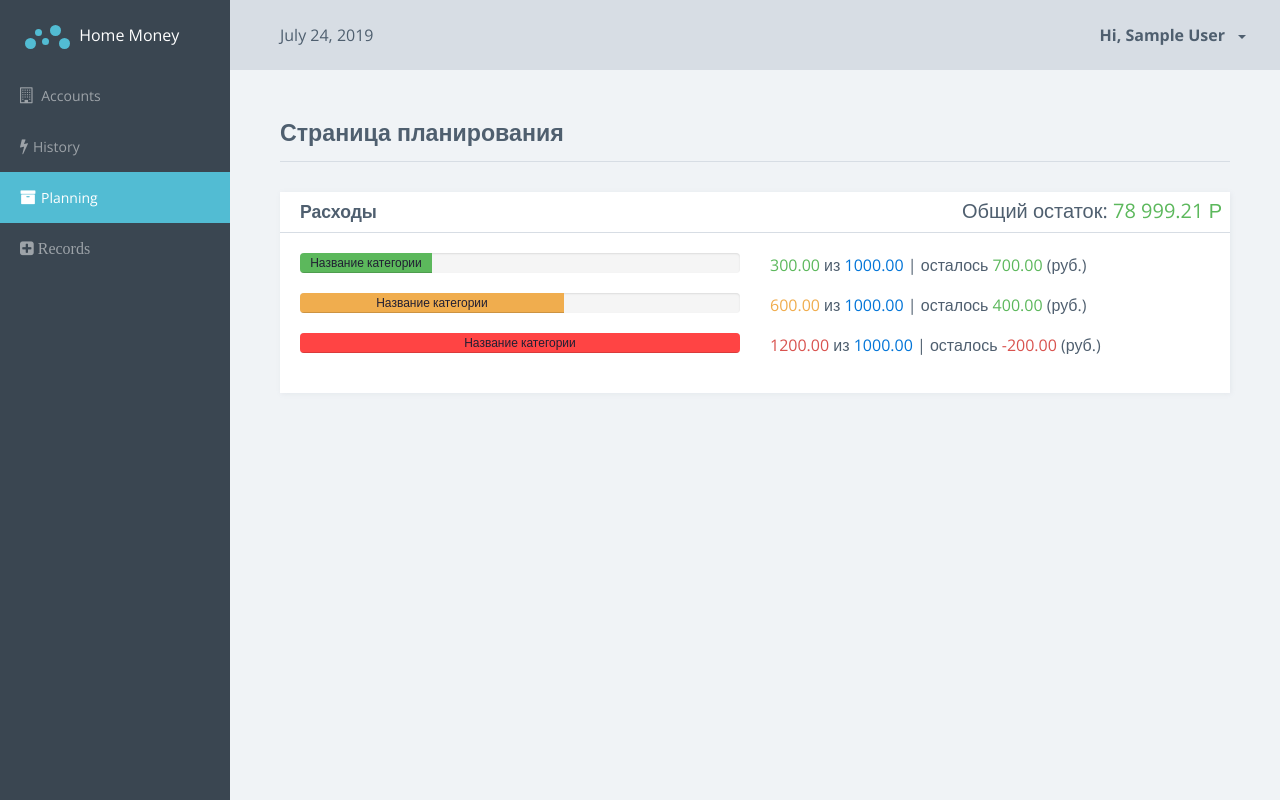
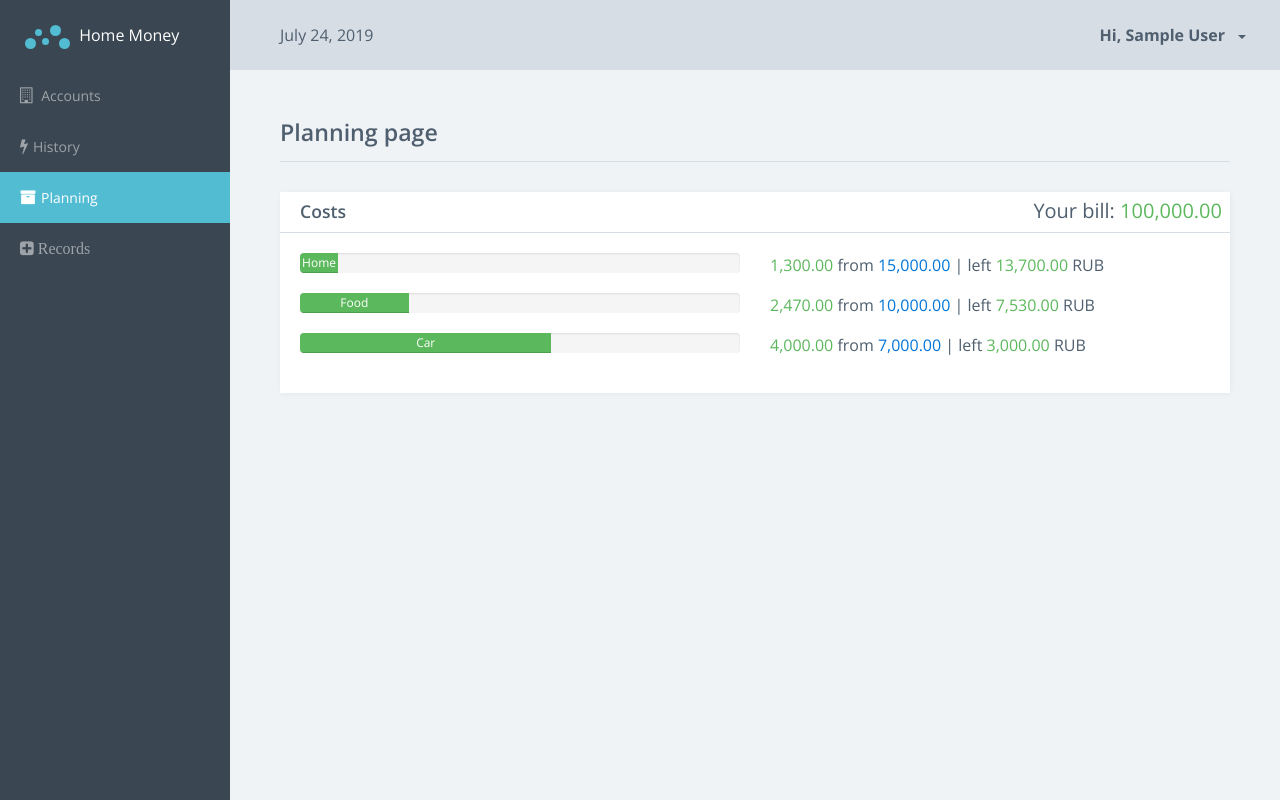
Before and after one commit to Kateryna05/home-money, an Angular app: page /system/planning in a window 1280 px wide. Built offline with nearby package versions, Linux system fonts and the light colour scheme; data requests are answered from the project's data file; sample sign-in values are in the browser's storage.

Commit message:
Planning page

```diff
--- a/src/app/auth/system/bill-page/bill-card/bill-card.component.html
+++ b/src/app/auth/system/bill-page/bill-card/bill-card.component.html
@@ -8,7 +8,7 @@
         <div class="col-xs-12 stat-col">
           <div class="stat-icon"> <i class="fa fa-rub"></i> </div>
           <div class="stat">
-            <div class="value">{{bill.value.toFixed(2) }}</div>
+            <div class="value">{{bill.value| number: '1.2'}}</div>
           </div>
           <progress class="progress stat-progress" value="100" max="100">
             <div class="progress">
--- a/src/app/auth/system/bill-page/bill-page.component.ts
+++ b/src/app/auth/system/bill-page/bill-page.component.ts
@@ -42,7 +42,7 @@ export class BillPageComponent implements OnInit, OnDestroy {
   }
 
   ngOnDestroy() {
-    this.sub1.unsubscribe;
+    this.sub1.unsubscribe();
     if(this.sub2) { this.sub2.unsubscribe() }
   }
 
--- a/src/app/auth/system/planning-page/planning-page.component.html
+++ b/src/app/auth/system/planning-page/planning-page.component.html
@@ -1,76 +1,47 @@
 <div class="title-block">
         <h3 class="title">
-            Страница планирования <span class="sparkline bar"></span>
+            Planning page <span class="sparkline bar"></span>
         </h3>
     </div>
-    <section class="section">
+    <section class="section" *ngIf="!isLoaded">Loading...</section>
+    <section class="section" *ngIf="isLoaded">
         <div class="row">
             <div class="col-md-12">
                 <div class="card">
+
                     <div class="card-header card-header-sm bordered">
                         <div class="header-block">
-                            <h3 class="title">Расходы</h3>
+                            <h3 class="title">Costs</h3>
                         </div>
                         <h5 class="planning-expenses pull-right">
-                            Общий остаток: <span class="text-success">78 999.21 Р</span>
+                            Your bill: <span class="text-success">{{bill.value | number: '1.2'}}</span>
                         </h5>
                     </div>
+
                     <div class="card-block">
-                        <div class="row">
+
+
+                        <div class="row" *ngFor= "let c of categories">
                             <div class="col-xs-6">
                                 <div class="n-progress">
-                                    <div class="progress-bar success" style="width: 30%;">
-                                        <span>Название категории</span>
+                                    <div class="progress-bar {{getCatColorClass(c)}}" [ngStyle]="{width: getCatPercent(c)}">
+                                        <span style="color: white">{{c.name}}</span>
                                     </div>
                                 </div>
                             </div>
+
                             <div class="col-xs-6">
                                 <p>
-                                    <span class="text-success">300.00</span>
-                                    из
-                                    <span class="text-primary">1000.00</span>
+                                    <span class="text-{{getCatColorClass(c)}}">{{getCategoryCost(c) | number: '1.2'}}</span>
+                                    from
+                                    <span class="text-primary">{{c.capacity| number: '1.2'}}</span>
                                     |
-                                    осталось <span class="text-success">700.00</span> (руб.)
+                                    left <span class="text-{{getCatColorClass(c)}}">{{c.capacity - getCategoryCost(c) | number: '1.2'}}</span> RUB
                                 </p>
                             </div>
                         </div>
-                        <div class="row">
-                            <div class="col-xs-6">
-                                <div class="n-progress">
-                                    <div class="progress-bar warning" style="width: 60%;">
-                                        <span>Название категории</span>
-                                    </div>
-                                </div>
-                            </div>
-                            <div class="col-xs-6">
-                                <p>
-                                    <span class="text-warning">600.00</span>
-                                    из
-                                    <span class="text-primary">1000.00</span>
-                                    |
-                                    осталось <span class="text-success">400.00</span> (руб.)
-                                </p>
-                            </div>
                         </div>
-                        <div class="row">
-                            <div class="col-xs-6">
-                                <div class="n-progress">
-                                    <div class="progress-bar danger" style="width: 100%;">
-                                        <span>Название категории</span>
-                                    </div>
-                                </div>
-                            </div>
-                            <div class="col-xs-6">
-                                <p>
-                                    <span class="text-danger">1200.00</span>
-                                    из
-                                    <span class="text-primary">1000.00</span>
-                                    |
-                                    осталось <span class="text-danger">-200.00</span> (руб.)
-                                </p>
-                            </div>
-                        </div>
-                    </div>
+
                 </div>
             </div>
         </div>
--- a/src/app/auth/system/planning-page/planning-page.component.ts
+++ b/src/app/auth/system/planning-page/planning-page.component.ts
@@ -1,15 +1,70 @@
-import { Component, OnInit } from '@angular/core';
+import { Component, OnInit, OnDestroy } from '@angular/core';
+import { BillService } from '../shared/services/bill.service';
+import { CategoriesService } from '../shared/services/categories.service';
+import { EventService } from '../shared/services/events.service';
+import { combineLatest, Subscription} from 'rxjs' ;
+import { Bill } from '../shared/models/bill.model';
+import { Category } from '../shared/models/category.model';
+import { WFMEvent } from '../shared/models/event.model';
+
+
 
 @Component({
   selector: 'wfm-planning-page',
   templateUrl: './planning-page.component.html',
   styleUrls: ['./planning-page.component.scss']
 })
-export class PlanningPageComponent implements OnInit {
+export class PlanningPageComponent implements OnInit, OnDestroy {
 
-  constructor() { }
+  isLoaded = false;
+  sub1: Subscription;
+  bill: Bill;
+  categories: Category[] =[];
+  events: WFMEvent[] = [];
+
+  constructor( private billService: BillService,
+               private categoriesService: CategoriesService,
+               private eventsService: EventService) { }
 
   ngOnInit() {
+
+    combineLatest(
+      this.billService.getBill(),
+      this.categoriesService.getCategories(),
+      this.eventsService.getEvents()
+    ).subscribe((data: [Bill, Category[], WFMEvent[]]) => {
+      this.bill = data[0];
+      this.categories = data[1];
+      this.events = data[2];
+
+      this.isLoaded = true;
+    });
   }
 
+  getCategoryCost(cat: Category): number{
+    const catEvents = this.events.filter(e => e.category === cat.id && e.type === 'outcome');
+    return catEvents.reduce(( total, e )=>{
+      total += e.amount;
+      return total;
+    }, 0);
+  }
+
+  private getPersent(cat: Category ): number {
+    const percent = (100 * this.getCategoryCost(cat)) / cat.capacity;
+    return percent> 100? 100: percent;
+  }
+
+  getCatPercent(cat: Category): string{
+    return this.getPersent(cat) + '%';
+  }
+
+  getCatColorClass(cat: Category): string{
+    const percent = this.getPersent(cat);
+    return percent <60? 'success' : percent>=100? 'danger' : 'warning';
+
+  }
+
+  ngOnDestroy(){
+    if( this.sub1) ( this.sub1.unsubscribe() )
+  }
 }
--- a/src/app/auth/system/records-page/add-category/add-category.component.ts
+++ b/src/app/auth/system/records-page/add-category/add-category.component.ts
@@ -48,6 +48,6 @@ export class AddCategoryComponent implements OnInit, OnDestroy {
   }
 
   ngOnDestroy(){
-    if( this.sub1) this.sub1.unsubscribe;
+    if( this.sub1) this.sub1.unsubscribe();
   }
 }
--- a/src/app/auth/system/records-page/add-event/add-event.component.ts
+++ b/src/app/auth/system/records-page/add-event/add-event.component.ts
@@ -35,10 +35,11 @@ export class AddEventComponent implements OnInit , OnDestroy{
                private billService: BillService) { }
 
   ngOnInit() {
-    this.message = new Message ('danger', '')
+    this.message = new Message ('', '')
   }
 
-  private showMessage( text: string){
+  private showMessage(type, text: string){
+    this.message.type = type;
     this.message.text = text;
     window.setTimeout (() => this.message.text = '', 5000);
   }
@@ -56,12 +57,12 @@ export class AddEventComponent implements OnInit , OnDestroy{
           let value = 0;
           if( type === 'outcome'){
             if(amount > bill.value){
-              this.showMessage(`Not enough money in the account. You lack ${amount - bill.value}`);
+              this.showMessage('danger' ,`Not enough money in the account. You lack ${amount - bill.value}`);
               return;
              }
             else{ value = bill.value - amount}
           }
-          else {  value = bill.value + amount}
+          else {  value = bill.value + amount; this.showMessage('success', 'Successfly added new enent')}
 
          this.sub2 = this.billService.updateBill({value, currency: bill.currency})
           .pipe(mergeMap( () => this.eventsService.addEvent(event)))
@@ -79,8 +80,8 @@ export class AddEventComponent implements OnInit , OnDestroy{
 
 
   ngOnDestroy() {
-    if( this.sub1) this.sub1.unsubscribe;
-    if( this.sub2) this.sub2.unsubscribe;
+    if( this.sub1) this.sub1.unsubscribe();
+    if( this.sub2) this.sub2.unsubscribe();
   }
 
 
--- a/src/app/auth/system/records-page/edit-category/edit-category.component.ts
+++ b/src/app/auth/system/records-page/edit-category/edit-category.component.ts
@@ -47,6 +47,6 @@ export class EditCategoryComponent implements OnInit, OnDestroy {
   }
 
   ngOnDestroy() {
-    if( this.sub1) this.sub1.unsubscribe
+    if( this.sub1) this.sub1.unsubscribe();
   }
 }
--- a/src/app/auth/system/shared/services/events.service.ts
+++ b/src/app/auth/system/shared/services/events.service.ts
@@ -17,4 +17,8 @@ export class EventService extends BaseApi{
         return this.post('events', event);
     }
 
+    getEvents (): Observable<WFMEvent[]>{
+        return this.get('events');
+    }
+
 }
```
